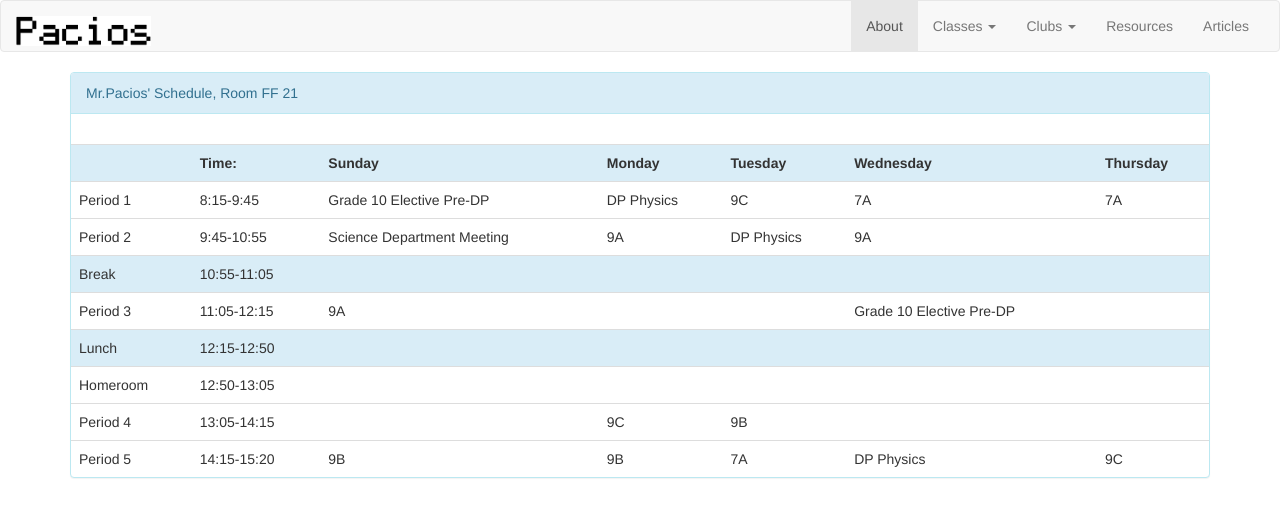
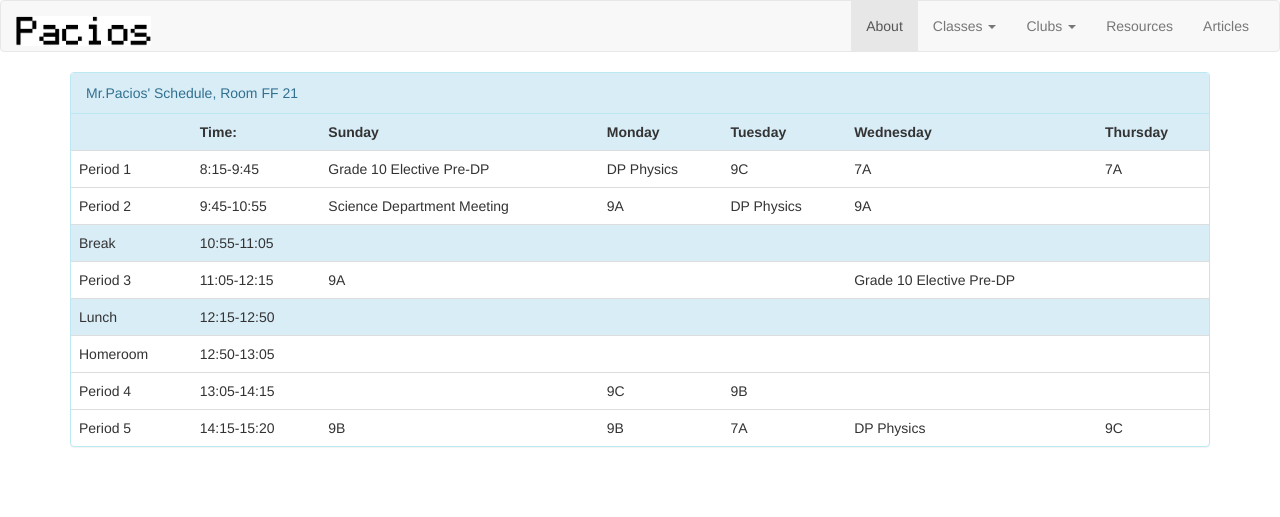
Before and after one commit to RodrigoPacios/mrpacios1, a Jekyll site: the page built from about.html, in a window 1280 px wide. Shown: the top 517 px of the page. Built offline with Jekyll 4.4.1, drawn with Linux system fonts in a browser that asks for light colours; nearby versions of some CDN libraries.

Commit message:
panel-body removed

```diff
--- a/about.html
+++ b/about.html
@@ -7,8 +7,6 @@ layout: default
             <div class="panel panel-info">
                 <!-- Default panel contents -->
                 <div class="panel-heading">Mr.Pacios' Schedule, Room FF 21</div>
-                <div class="panel-body">
-                </div>
 
                 <!-- Table -->
                 <table class="table">
```
